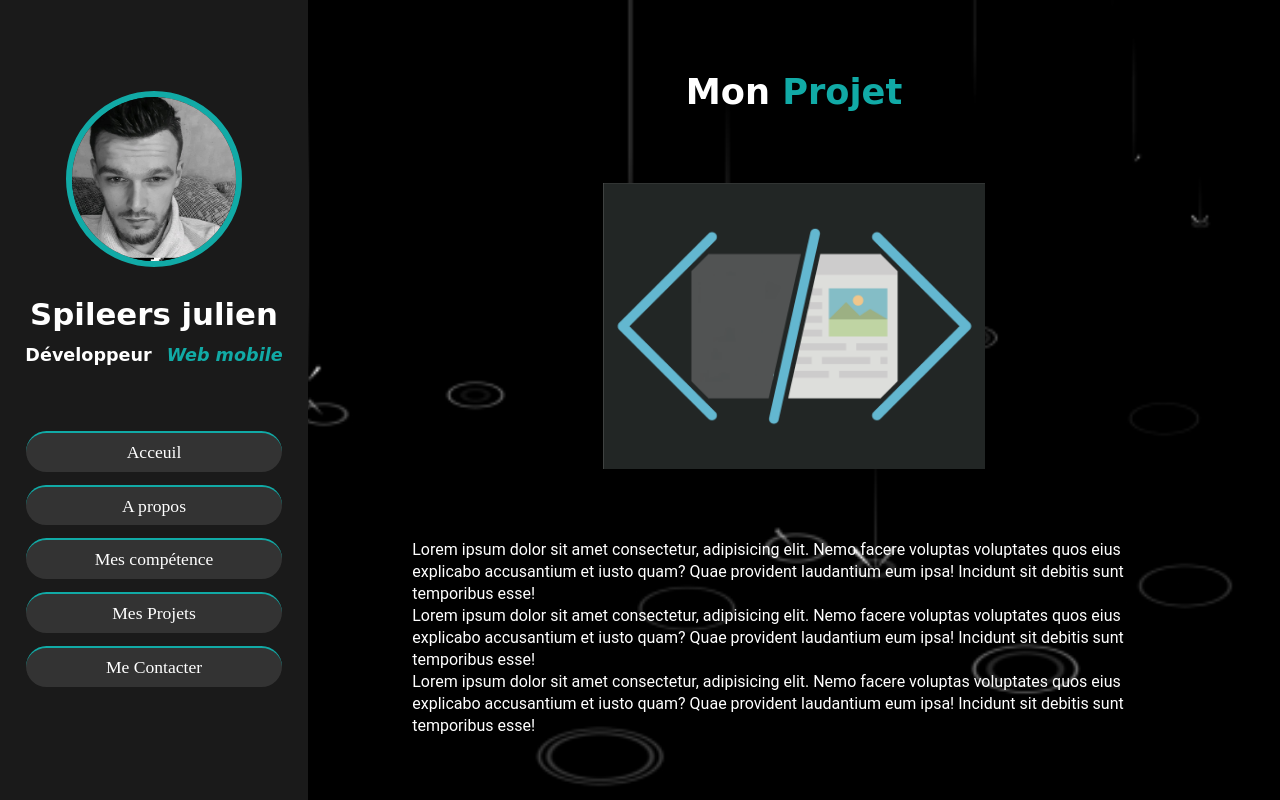
After one commit to julien59320/Portfolio, a PHP site: page /Projet2.html in a window 1280 px wide. The commit adds this page. Run offline with PHP 8.4, Linux system fonts and the light colour scheme.

Commit message:
Création page projet + modif background

```diff
--- /dev/null
+++ b/Projet2.html
@@ -0,0 +1,64 @@
+<!DOCTYPE html>
+<html lang="en">
+
+<head>
+    <meta charset="UTF-8">
+    <meta http-equiv="X-UA-Compatible" content="IE=edge">
+    <meta name="viewport" content="width=device-width, initial-scale=1.0">
+    <title>Spileers Julien Projet</title>
+
+    <!-- font awesome cdn link  -->
+    <link rel="stylesheet" href="https://cdnjs.cloudflare.com/ajax/libs/font-awesome/5.15.2/css/all.min.css">
+
+    <!-- custom css file link  -->
+
+    <link rel="stylesheet" href="./style.css">
+</head>
+
+<body>
+    <header>
+
+        <div class="user">
+            <img src="./Img/1638539117135.jpg" alt="">
+            <h3 class="name">Spileers julien</h3>
+            <h2 class="post">Développeur<strong id="wrapper"> <em id="hi"></em></strong></h2>
+        </div>
+
+        <nav class="navbar">
+            <ul>
+                <li><a href="index.html#home">Acceuil</a></li>
+                <li><a href="index.html#about">A propos</a></li>
+                <li><a href="index.html#education">Mes compétence</a></li>
+                <li><a href="index.html#portfolio">Mes Projets</a></li>
+                <li><a href="index.html#contact">Me Contacter</a></li>
+            </ul>
+        </nav>
+
+    </header>
+    <!-- header section ends -->
+
+    <div id="menu" class="fas fa-bars"></div>
+
+    <!-- Project section  -->
+
+    <section class="contProject">
+        <h2 class="heading"> Mon <span>Projet</span> </h2>
+        <article class="projectImg">
+            <img src="./Img/open-position-frontend-developer-dribbble-2-preview.png" alt="">
+        </article>
+        <article class="projectText">
+            <p>Lorem ipsum dolor sit amet consectetur, adipisicing elit. Nemo facere voluptas voluptates quos eius
+                explicabo accusantium et iusto quam? Quae provident laudantium eum ipsa! Incidunt sit debitis sunt
+                temporibus esse!</p>
+            <p>Lorem ipsum dolor sit amet consectetur, adipisicing elit. Nemo facere voluptas voluptates quos eius
+                explicabo accusantium et iusto quam? Quae provident laudantium eum ipsa! Incidunt sit debitis sunt
+                temporibus esse!</p>
+            <p>Lorem ipsum dolor sit amet consectetur, adipisicing elit. Nemo facere voluptas voluptates quos eius
+                explicabo accusantium et iusto quam? Quae provident laudantium eum ipsa! Incidunt sit debitis sunt
+                temporibus esse!</p>
+        </article>
+
+    </section>
+</body>
+
+</html>
--- a/style2.css
+++ b/style.css
@@ -183,7 +183,7 @@ html::-webkit-scrollbar-thumb {
 }
 
 body {
-  background-image: url("./Img/y23.gif.crdownload");
+  background-image: url("./Img/32e27d23841845.56329b3e483ff.gif");
   background-attachment: fixed;
   background-position: center;
   background-repeat: no-repeat;
@@ -334,6 +334,7 @@ header .navbar ul li a:hover {
   border-radius: 50%;
   color: var(--coloPrimary);
 }
+/*-------------HOME-----------*/
 
 .home {
   display: flex;
@@ -365,6 +366,8 @@ header .navbar ul li a:hover {
   animation: slide-in-left 2s both;
   color: var(--coloSecondary);
 }
+/*----------ABOUT------------*/
+
 .about {
   padding: 0 15%;
   display: flex;
@@ -642,6 +645,33 @@ header .navbar ul li a:hover {
   position: relative;
   top: 18%;
 }
+/*
+/* Style css page Projet*/
+/*
+*/
+.contProject {
+  height: 100vh;
+  display: flex;
+  flex-direction: column;
+  justify-content: center;
+  align-items: center;
+  color: var(--coloSecondary);
+}
+.contProject .heading {
+  width: 100%;
+}
+.projectImg {
+  display: flex;
+  justify-content: center;
+  width: 50%;
+  margin: 8rem;
+}
+.projectText {
+  width: 80%;
+}
+.projectImg img {
+  width: 60%;
+}
 
 /* media queries  */
 
@@ -649,7 +679,9 @@ header .navbar ul li a:hover {
   html {
     font-size: 55%;
   }
-
+  .projectImg img {
+    width: 80%;
+  }
   .home {
     padding: 1rem 5%;
   }
@@ -664,6 +696,21 @@ header .navbar ul li a:hover {
   }
   .contact {
     padding: 1rem 5%;
+  }
+}
+@media (max-width: 1024px) {
+  .contProject {
+    flex-direction: column;
+  }
+  .projectText {
+    width: 80%;
+  }
+  .projectImg {
+    width: 80%;
+    margin-bottom: 5rem;
+  }
+  .projectImg img {
+    width: 80%;
   }
 }
 
@@ -752,4 +799,7 @@ header .navbar ul li a:hover {
   .fa-map-marker-alt {
     top: 2rem;
   }
+  .projectImg {
+    width: 100%;
+  }
 }
```
Also changed, not shown: Projet.html (added, +55 -0 lines), Projet3.html (added, +64 -0 lines), Projet4.html (added, +64 -0 lines), index.html (+6 -6 lines), Img/32e27d23841845.56329b3e483ff.gif (added).
